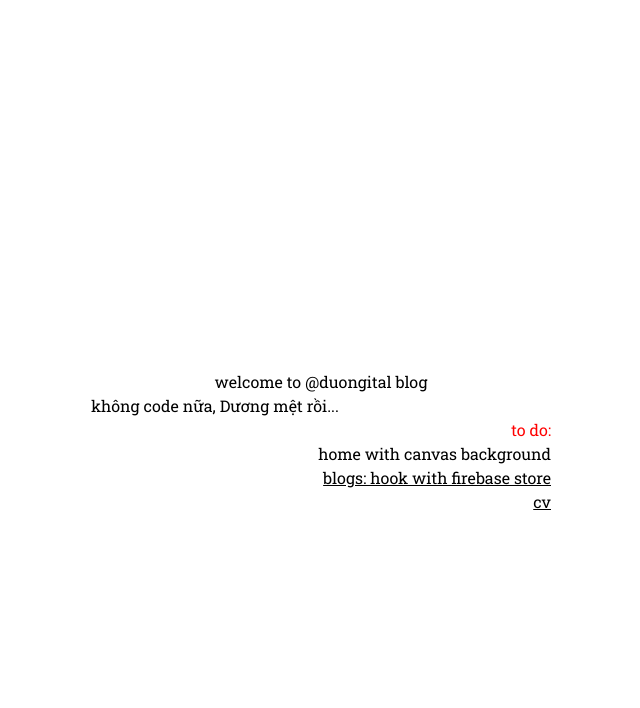
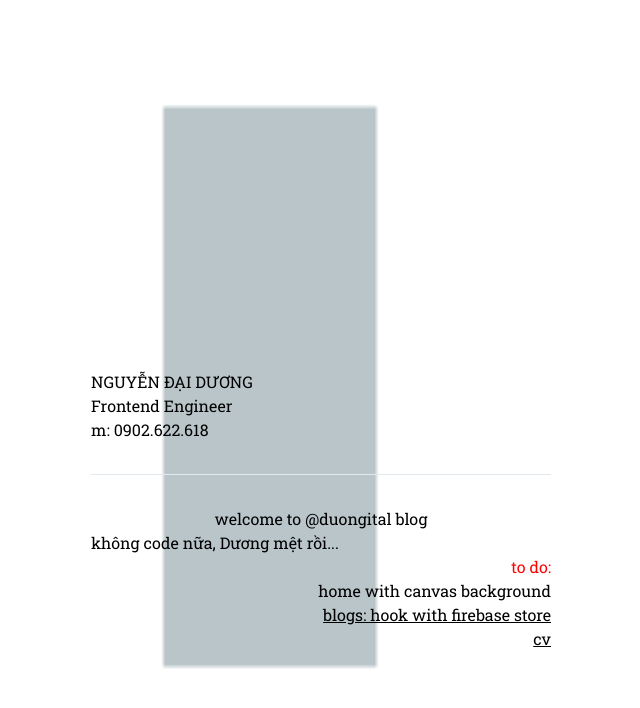
Before and after one commit to init-tech-solution/vue2-boilder-plate, a Vue app: page / in a window 1280 px wide. Shown: the top 708 px of the page, without its empty margins (319-959 px from the left). Built offline with nearby package versions, Linux system fonts and the light colour scheme.

Commit message:
change color

```diff
--- a/src/Blog.vue
+++ b/src/Blog.vue
@@ -1,6 +1,8 @@
 <template>
   <div style="margin-top: 10%">
-    <router-link to="/"> go home </router-link>
+    <router-link to="/">
+      <p>go home</p>
+    </router-link>
     <h1 class="text-center text-cyan">{{ msg }}</h1>
     <div class="text-center">
       <h2 class="text-cyan">to do:</h2>
--- a/src/CV.vue
+++ b/src/CV.vue
@@ -1,6 +1,8 @@
 <template>
   <div style="margin-top: 10%">
-    <router-link to="/"> go home </router-link>
+    <router-link to="/">
+      <p>go home</p>
+    </router-link>
     <h1 class="text-center">{{ msg }}</h1>
     <div class="text-center">
       <h2 class="text-cyan">to do:</h2>
--- a/src/Home.vue
+++ b/src/Home.vue
@@ -1,9 +1,13 @@
 <template>
-  <div
-    style="width: 100vw; height: 100vh; positioin: relative"
-  >
-    <div style="padding: 20px; position: absolute; max-width: 500px; height: 100px; top: 0; left: 0; right: 0; bottom: 0; margin: auto">
-      <h1 class="text-center">{{ msg }}</h1>
+  <div style="width: 100vw; height: 100vh; positioin: relative">
+    <div
+      style="padding: 20px; position: absolute; max-width: 500px; height: 100px; top: 0; left: 0; right: 0; bottom: 0; margin: auto"
+    >
+      <h1>NGUYỄN ĐẠI DƯƠNG</h1>
+      <p>Frontend Engineer</p>
+      <p class="mb-8">m: 0902.622.618</p>
+      <hr/>
+      <h1 class="text-center mt-8">{{ msg }}</h1>
       <p>không code nữa, Dương mệt rồi...</p>
       <div class="text-right">
         <h2 class="text-cyan">to do:</h2>
@@ -31,31 +35,44 @@ export default {
     };
   },
   mounted() {
-      const canvas = document.getElementById("canvas");
-      const ctx = canvas.getContext("2d");
+    const canvas = document.getElementById("canvas");
+    const ctx = canvas.getContext("2d");
 
-      ctx.fillStyle = "lightblue";
-      ctx.fillRect(20, 20, 50, 50);
+    let height = canvas.height * 0.7;
+    let width = 50 + this.getRandomNumber(50, 100);
 
-      var x = 30;
-      var d = 1;
-      window.requestAnimationFrame(function loop() {
-        if (x == 333) {
-          d = -1;
-        }
+    ctx.fillStyle = this.getRandomColor();
+    ctx.fillRect(width, 20, 50, height);
 
-        if (x == 0) {
-          d = 1;
-        }
+    // var x = 30;
+    // var d = 1;
+    // window.requestAnimationFrame(function loop() {
+    //   if (x == 333) {
+    //     d = -1;
+    //   }
 
-        x = x + d;
+    //   if (x == 0) {
+    //     d = 1;
+    //   }
 
-        ctx.clearRect(0, 0, canvas.width, canvas.height)
-        ctx.fillStyle = "lightblue";
-        ctx.fillRect(x, 20, 50, 90);
-        window.requestAnimationFrame(loop)
-      })
+    //   x = x + d;
+
+    //   ctx.clearRect(0, 0, canvas.width, canvas.height)
+    //   ctx.fillStyle = "lightblue";
+    //   ctx.fillRect(x, 20, 50, 90);
+    //   window.requestAnimationFrame(loop)
+    // })
+  },
+  methods: {
+    getRandomColor: function() {
+      let colorArray = ["#E3B89D", "#004D46", "#128278", "#51948A", "#B9C5C9"];
+      return colorArray[this.getRandomNumber(0, colorArray.length - 1)];
+    },
+    getRandomNumber: function(min, max) {
+      min = Math.ceil(min);
+      max = Math.floor(max);
+      return Math.floor(Math.random() * (max - min + 1)) + min;
+    }
   }
-
 };
 </script>
```
